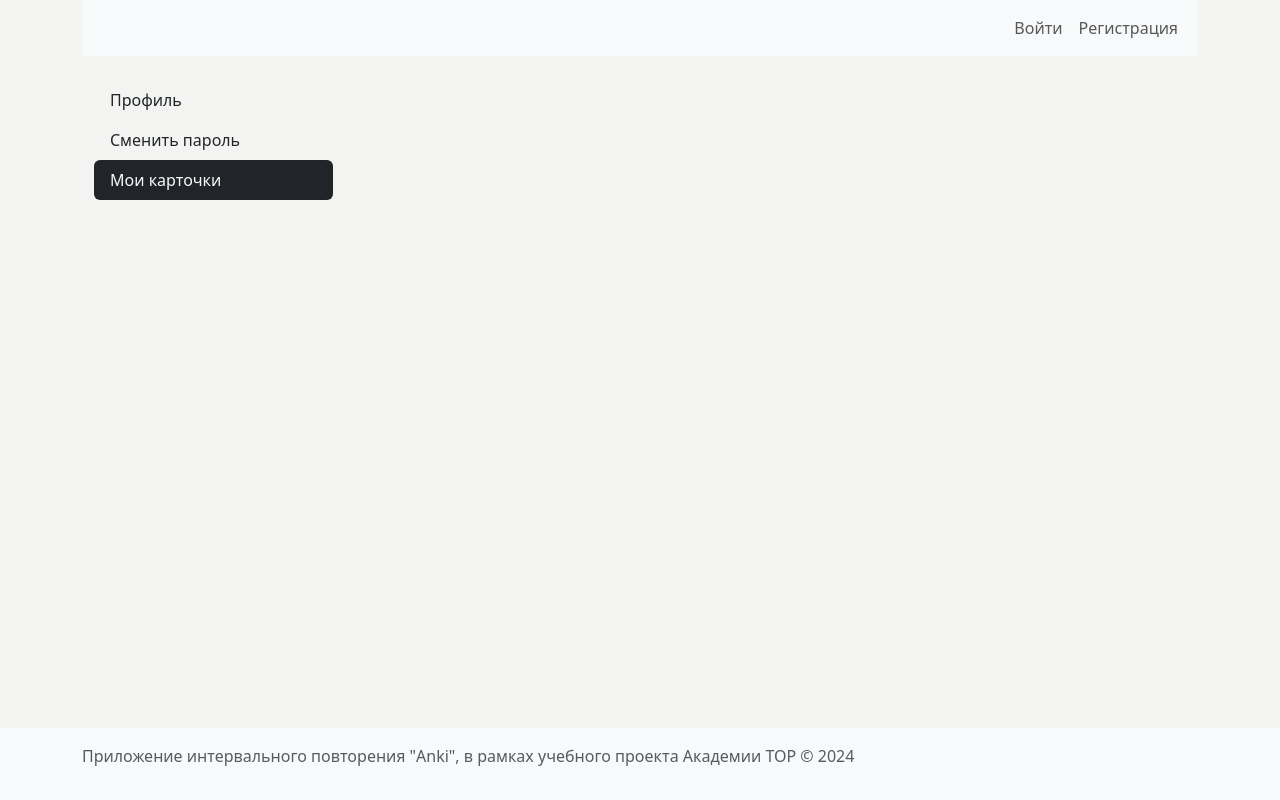
After one commit to VladimirMonin/django_329, a Django app: template users/templates/users/profile_cards.html in a window 1280 px wide. The commit adds this page. Run offline with Django 3.2, Linux system fonts and the light colour scheme; the template is opened without the code that fills it, so the values that code supplies are empty; some libraries are stand-ins or nearby versions.

Commit message:
lesson_70: отображение карточек пользователя в Личном кабинете

```diff
--- /dev/null
+++ b/users/templates/users/profile_cards.html
@@ -0,0 +1,31 @@
+{% extends "base.html" %} {% load static %} {% load cache %} {% block content %}
+<div class="container mt-4">
+  <div class="row">
+    <div class="col-md-3">
+      <!-- Scrollspy Menu -->
+      <nav id="navbar-example3" class="flex-column align-items-stretch pe-3">
+        <nav class="nav nav-pills flex-column">
+          <a class="nav-link text-dark" href="{% url 'users:profile'%}"
+            >Профиль</a
+          >
+          <a class="nav-link text-dark" href="{% url 'users:password_change'%}"
+            >Сменить пароль</a
+          >
+          <a
+            class="nav-link bg-dark text-light active"
+            href="{% url 'users:profile_cards'%}"
+            >Мои карточки</a
+          >
+        </nav>
+      </nav>
+    </div>
+    <div class="col-md-9">
+      {% comment %} ТУТ КАРТОЧКИ {% endcomment %}
+      {% for card in cards %}
+      {%include "cards/include/card_preview.html" %}
+      {% endfor %}
+    </div>
+  </div>
+</div>
+
+{% endblock %}
--- a/users/urls.py
+++ b/users/urls.py
@@ -10,6 +10,8 @@ urlpatterns = [
     path('signup/', views.RegisterUser.as_view(), name='signup'),
     path('register_done/', views.RegisterDone.as_view(), name='register_done'),
     path('profile/', views.ProfileUser.as_view(), name='profile'),  # Маршрут к профилю пользователя
+    path('profile_cards/', views.UserCardsView.as_view(), name='profile_cards'),
     path('password_change/', views.UserPasswordChange.as_view(), name='password_change'),
-    path('password_change/done/', views.UserPasswordChangeDone.as_view(), name='password_change_done')
+    path('password_change/done/', views.UserPasswordChangeDone.as_view(), name='password_change_done'),
+
     ]
```
Also changed, not shown: users/templates/users/password_change_form.html (+24 -5 lines), users/templates/users/profile.html (+23 -5 lines), users/views.py (+11 -0 lines), README.md.
